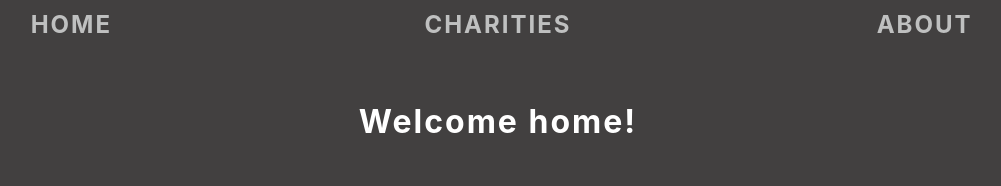
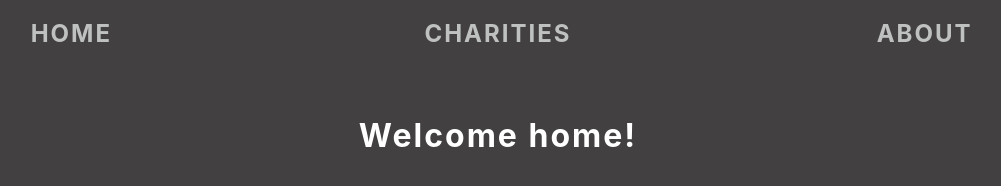
Before and after one commit to OHutchyHutch/HelpMeDonate, a plain HTML site: page home.html in a window 1280 px wide. Shown: the whole page, without its empty margins (142-1143 px from the left). Drawn offline with nearby package versions, Linux system fonts and the light colour scheme.

Commit message:
Website V 0.55
Added some padding around header

```diff
--- a/header.html
+++ b/header.html
@@ -1,4 +1,4 @@
-<div class="row " style="height:50px">
+<div class="row pb-5 pt-3" style="height:50px">
     <div class="col-4 px-0 ">
         <div class="button" id="button-home" onclick="goToHome()">
             <div id="home-underline"></div>
```
